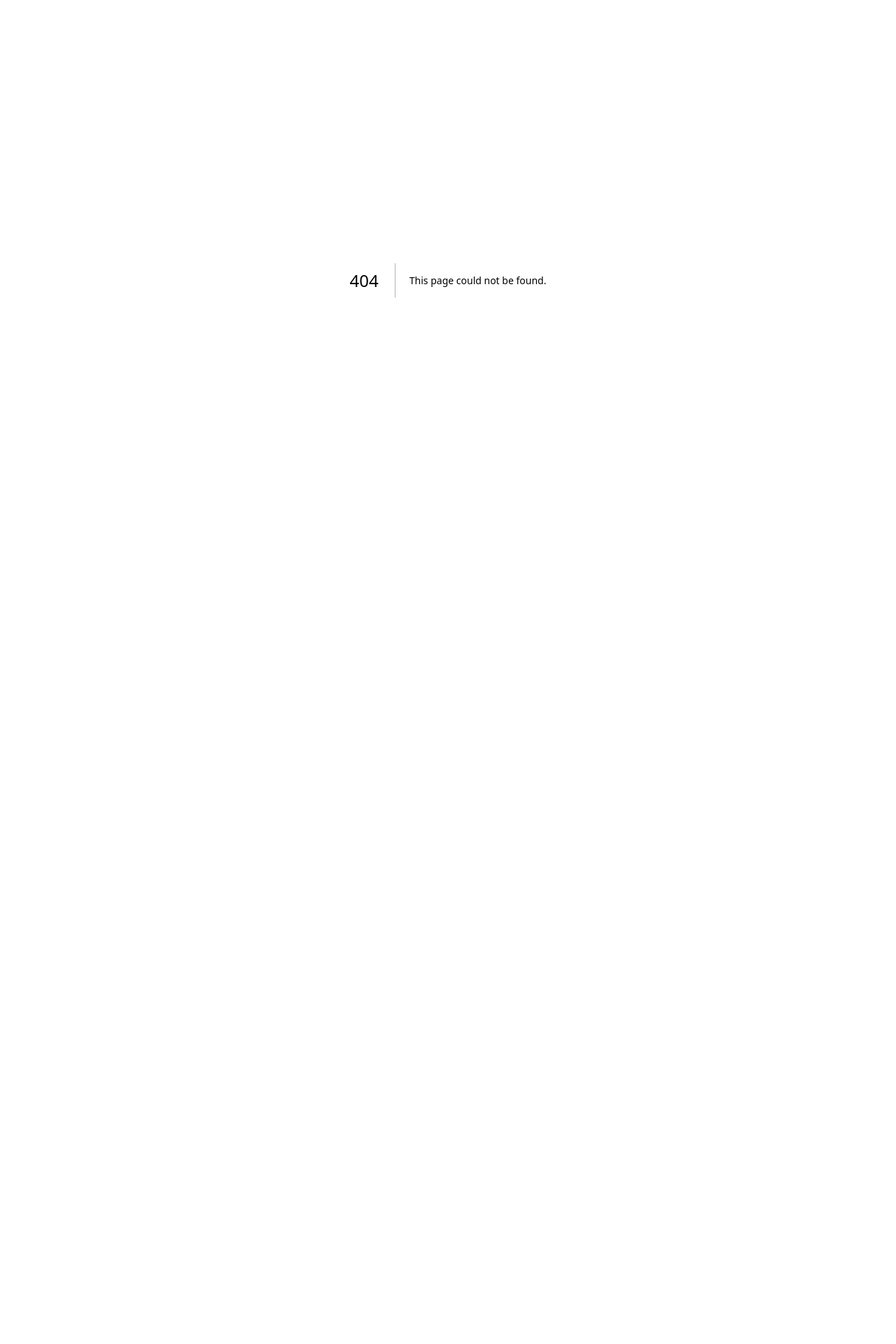
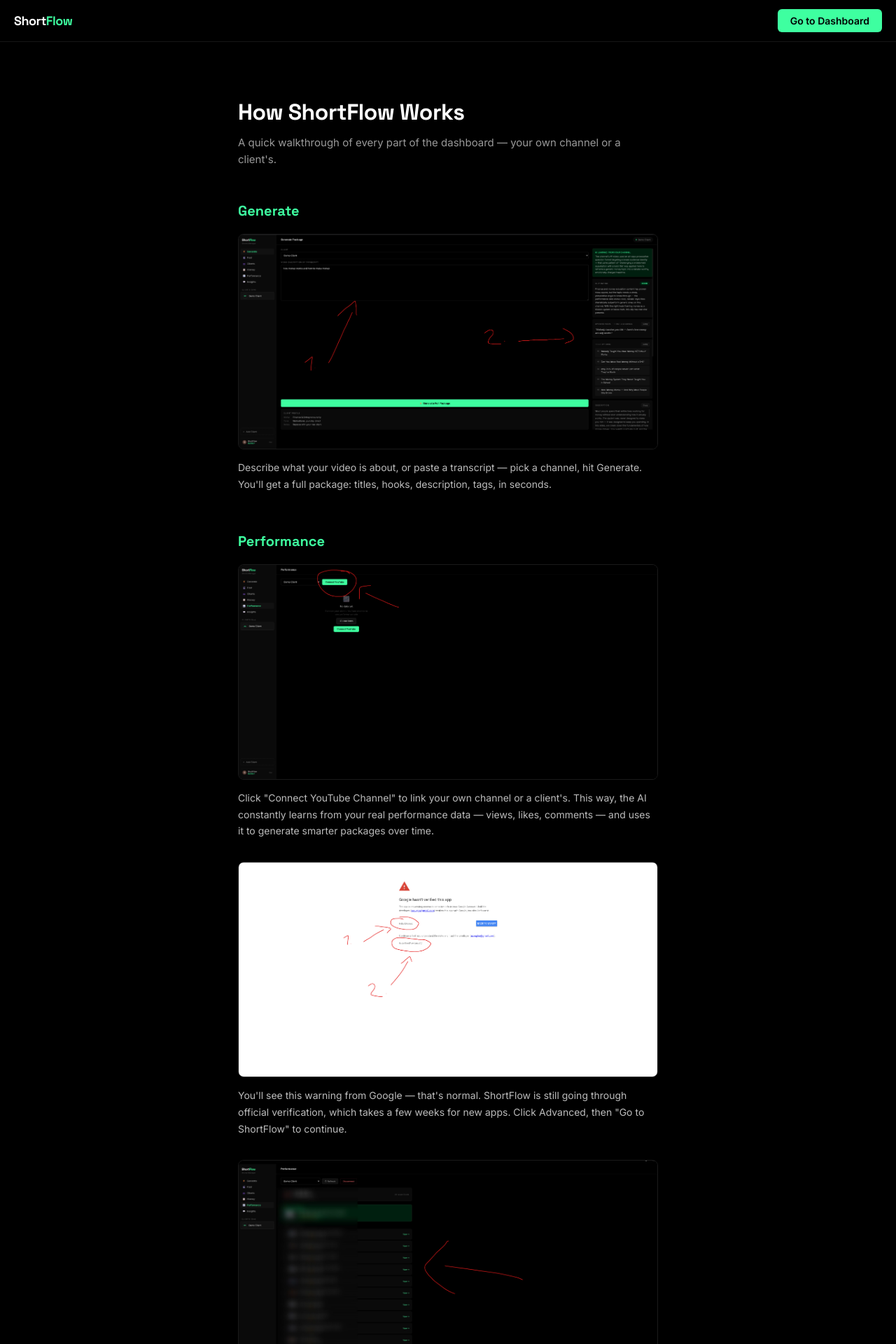
Before and after one commit to azougho-coder/ShortFlow, a Next.js app: page /help in a window 1280 px wide. Before the commit this address had no page. Shown: the top 1920 px of the page at 70% size. Before the commit the page ends 800 px from the top, so only its background shows below. Built offline with nearby package versions, Linux system fonts and the light colour scheme.

Commit message:
Create help.js

```diff
--- /dev/null
+++ b/pages/help.js
@@ -0,0 +1,122 @@
+import Head from "next/head";
+import { useRouter } from "next/router";
+
+const SECTIONS = [
+  {
+    heading: "Generate",
+    items: [
+      {
+        img: "/screenshots/generate.png",
+        caption: "Describe what your video is about, or paste a transcript — pick a channel, hit Generate. You'll get a full package: titles, hooks, description, tags, in seconds.",
+      },
+    ],
+  },
+  {
+    heading: "Performance",
+    items: [
+      {
+        img: "/screenshots/performance-1.png",
+        caption: "Click \"Connect YouTube Channel\" to link your own channel or a client's. This way, the AI constantly learns from your real performance data — views, likes, comments — and uses it to generate smarter packages over time.",
+      },
+      {
+        img: "/screenshots/performance-2.png",
+        caption: "You'll see this warning from Google — that's normal. ShortFlow is still going through official verification, which takes a few weeks for new apps. Click Advanced, then \"Go to ShortFlow\" to continue.",
+      },
+      {
+        img: "/screenshots/performance-3.png",
+        caption: "Once connected, you'll see the channel's stats and recent Shorts right here — your own or a client's. This isn't just another analytics dashboard — the AI is actively learning from this data to improve every package it generates for you.",
+      },
+    ],
+  },
+  {
+    heading: "Post",
+    items: [
+      {
+        img: "/screenshots/post.png",
+        caption: "Pick your favorite title, review the description and tags, upload your video file, and post directly to your channel — no need to leave the dashboard.",
+      },
+    ],
+  },
+  {
+    heading: "Clients",
+    items: [
+      {
+        img: "/screenshots/clients.png",
+        caption: "Add your own channel or any client's once, with their niche and tone. ShortFlow remembers it every time you generate a package.",
+      },
+    ],
+  },
+  {
+    heading: "Insights",
+    items: [
+      {
+        img: "/screenshots/insights.png",
+        caption: "Click a question and get a real answer based on that channel's actual YouTube data — yours or a client's — what's working, what's not, and what to try next.",
+      },
+    ],
+  },
+];
+
+export default function Help() {
+  const router = useRouter();
+  return (
+    <>
+      <Head>
+        <title>How It Works — ShortFlow</title>
+        <meta name="viewport" content="width=device-width, initial-scale=1" />
+        <link rel="preconnect" href="https://fonts.googleapis.com" />
+        <link rel="preconnect" href="https://fonts.gstatic.com" crossOrigin="anonymous" />
+        <link href="https://fonts.googleapis.com/css2?family=Space+Grotesk:wght@600;700&family=Inter:wght@400;500;600&display=swap" rel="stylesheet" />
+      </Head>
+      <style>{`
+        *{box-sizing:border-box;margin:0;padding:0}
+        body{background:#000;font-family:'Inter',system-ui,sans-serif;color:#fff}
+        .disp{font-family:'Space Grotesk',sans-serif}
+        a{color:#3EFFA0;text-decoration:none}
+        img{max-width:100%;display:block;border-radius:8px;border:1px solid #1A1A1A}
+        @media(max-width:768px){
+          .hp{padding:60px 20px 60px!important}
+        }
+      `}</style>
+
+      <nav style={{ borderBottom: "1px solid #161616", padding: "0 20px", height: 60, display: "flex", alignItems: "center", justifyContent: "space-between" }}>
+        <a href="/" className="disp" style={{ fontSize: 18, fontWeight: 700, letterSpacing: "-0.5px", color: "#fff" }}>
+          Short<span style={{ color: "#3EFFA0" }}>Flow</span>
+        </a>
+        <button onClick={() => router.push("/dashboard")} style={{ background: "#3EFFA0", color: "#000", border: "none", borderRadius: 6, padding: "8px 18px", fontSize: 14, fontWeight: 700, cursor: "pointer", fontFamily: "inherit" }}>
+          Go to Dashboard
+        </button>
+      </nav>
+
+      <div className="hp" style={{ maxWidth: 680, margin: "0 auto", padding: "80px 40px 100px" }}>
+        <h1 className="disp" style={{ fontSize: 32, fontWeight: 700, letterSpacing: "-0.5px", marginBottom: 12 }}>How ShortFlow Works</h1>
+        <p style={{ fontSize: 15, color: "#999", marginBottom: 48, lineHeight: 1.6 }}>
+          A quick walkthrough of every part of the dashboard — your own channel or a client's.
+        </p>
+
+        {SECTIONS.map((section) => (
+          <div key={section.heading} style={{ marginBottom: 56 }}>
+            <h2 className="disp" style={{ fontSize: 20, fontWeight: 700, marginBottom: 20, color: "#3EFFA0" }}>{section.heading}</h2>
+            {section.items.map((item, i) => (
+              <div key={i} style={{ marginBottom: i < section.items.length - 1 ? 32 : 0 }}>
+                <img src={item.img} alt={`${section.heading} screenshot ${i + 1}`} style={{ marginBottom: 14 }} />
+                <div style={{ fontSize: 14, color: "#bbb", lineHeight: 1.7 }}>{item.caption}</div>
+              </div>
+            ))}
+          </div>
+        ))}
+
+        <div style={{ background: "#0A0A0A", border: "1px solid #1A1A1A", borderRadius: 8, padding: 24, marginTop: 40, textAlign: "center" }}>
+          <div style={{ fontSize: 14, color: "#999", marginBottom: 14 }}>Still stuck or have a question?</div>
+          <a href="mailto:support@shortflow.net" style={{ fontSize: 14, fontWeight: 600 }}>Contact support →</a>
+        </div>
+      </div>
+
+      <footer style={{ borderTop: "1px solid #161616", padding: "24px 40px", textAlign: "center" }}>
+        <div style={{ fontSize: 13, color: "#555" }}>
+          Short<span style={{ color: "#3EFFA0" }}>Flow</span> — <a href="/" style={{ color: "#555" }}>Home</a> · <a href="/privacy" style={{ color: "#555" }}>Privacy</a> · <a href="/terms" style={{ color: "#555" }}>Terms</a>
+        </div>
+      </footer>
+    </>
+  );
+}
```
